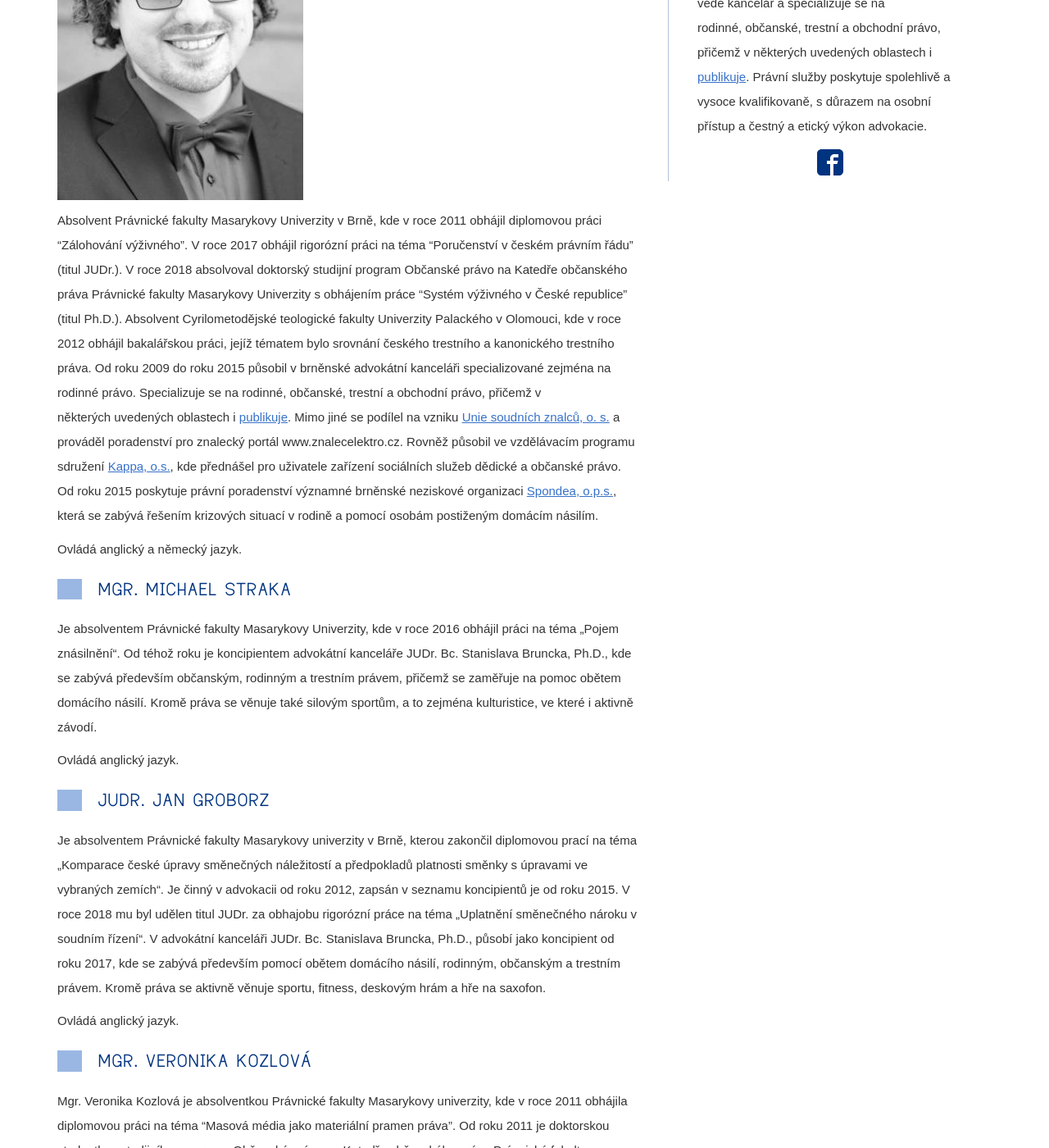
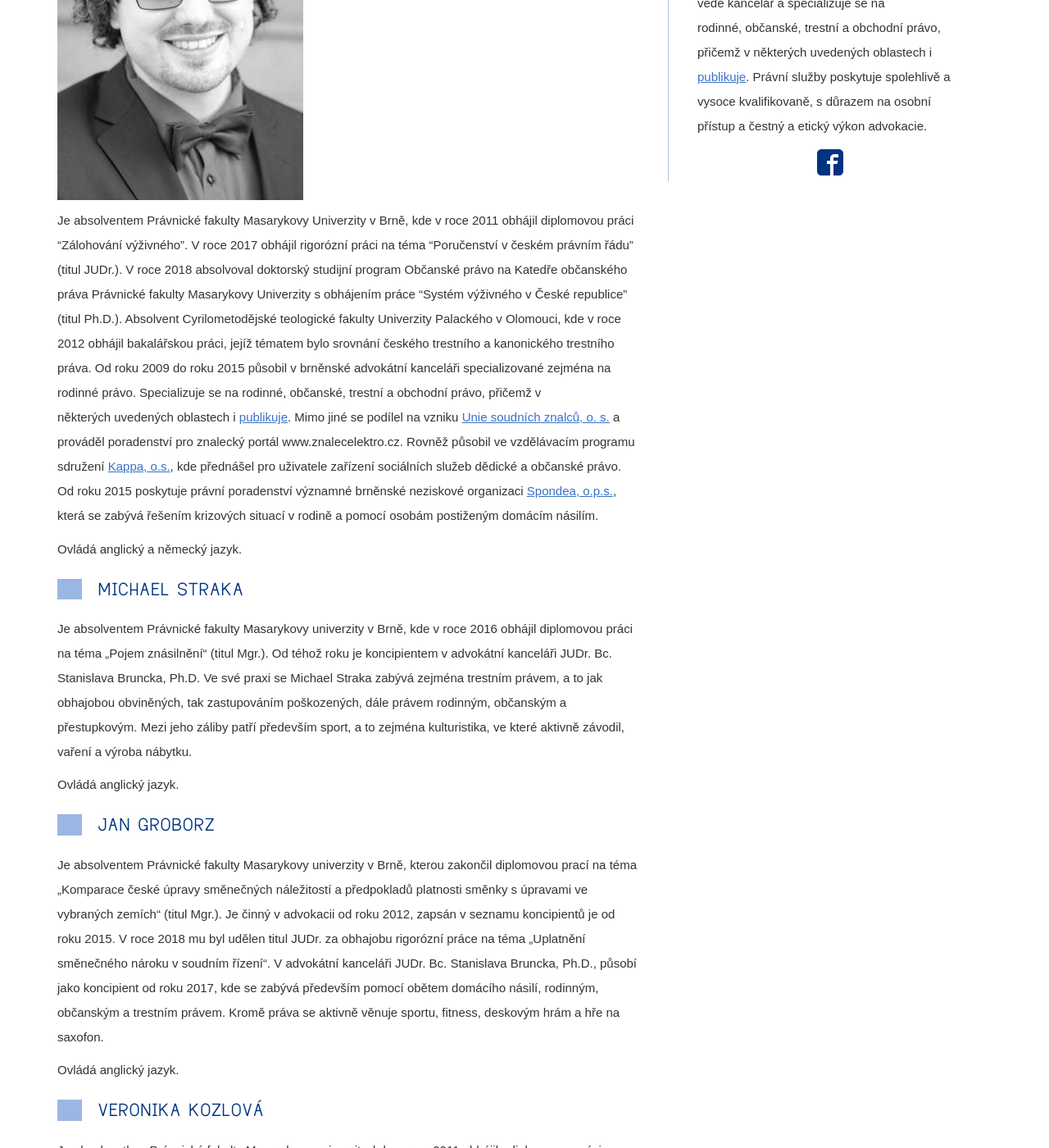
Before and after one commit to Pave91/bruncko-web, a Jekyll site: the page built from osoby-v-kancelari.md, in a window 1280 px wide and 1400 px high, scrolled down 564 px. Shown: the whole window at 82% size. Built offline with Jekyll 4.4.1, drawn with Linux system fonts in a browser that asks for light colours; nearby versions of some CDN libraries; some of the changed text lies outside the part shown.

Commit message:
Update osoby-v-kancelari.md

```diff
--- a/osoby-v-kancelari.md
+++ b/osoby-v-kancelari.md
@@ -9,7 +9,7 @@
 
 ![Mgr. Bc. Stanislav Bruncko]({{site.baseurl}}/www/img/SB.jpg)
 
-Absolvent Právnické fakulty Masarykovy Univerzity v Brně, kde v roce 2011 obhájil diplomovou práci "Zálohování výživného". V roce 2017 obhájil rigorózní práci na téma "Poručenství v českém právním řádu" (titul JUDr.). V roce 2018 absolvoval doktorský studijní program Občanské právo na Katedře občanského práva Právnické fakulty Masarykovy Univerzity s obhájením práce "Systém výživného v České republice" (titul Ph.D.).
+Je absolventem Právnické fakulty Masarykovy Univerzity v Brně, kde v roce 2011 obhájil diplomovou práci "Zálohování výživného". V roce 2017 obhájil rigorózní práci na téma "Poručenství v českém právním řádu" (titul JUDr.). V roce 2018 absolvoval doktorský studijní program Občanské právo na Katedře občanského práva Právnické fakulty Masarykovy Univerzity s obhájením práce "Systém výživného v České republice" (titul Ph.D.).
 Absolvent Cyrilometodějské teologické fakulty Univerzity Palackého v Olomouci, kde v roce 2012 obhájil bakalářskou práci, jejíž tématem bylo srovnání českého trestního a kanonického trestního práva.
 Od roku 2009 do roku 2015 působil v brněnské advokátní kanceláři specializované zejména na rodinné právo.
 Specializuje se na rodinné, občanské, trestní a obchodní právo, přičemž v některých uvedených oblastech i [publikuje]({{site.baseurl}}/publikacni-cinnost#bruncko).
@@ -19,30 +19,38 @@
 
 
 
-## Mgr. Michael Straka
-Je absolventem Právnické fakulty Masarykovy Univerzity, kde v roce 2016 obhájil práci na téma „Pojem znásilnění“. Od téhož roku je koncipientem advokátní kanceláře JUDr. Bc. Stanislava Bruncka, Ph.D., kde se zabývá především občanským, rodinným a trestním právem, přičemž se zaměřuje na pomoc obětem domácího násilí. Kromě práva se věnuje také silovým sportům, a to zejména kulturistice, ve které i aktivně závodí.
+## Michael Straka
+Je absolventem Právnické fakulty Masarykovy univerzity v Brně, kde v roce 2016 obhájil diplomovou práci na téma „Pojem znásilnění“ (titul Mgr.). Od téhož roku je koncipientem v advokátní kanceláři JUDr. Bc. Stanislava Bruncka, Ph.D. Ve své praxi se Michael Straka zabývá zejména trestním právem, a to jak obhajobou obviněných, tak zastupováním poškozených, dále právem rodinným, občanským a přestupkovým.
+Mezi jeho záliby patří především sport, a to zejména kulturistika, ve které aktivně závodil, vaření a výroba nábytku.
 
 Ovládá anglický jazyk.
 
 
-## JUDr. Jan Groborz
-Je absolventem Právnické fakulty Masarykovy univerzity v Brně, kterou zakončil diplomovou prací na téma „Komparace české úpravy směnečných náležitostí a předpokladů platnosti směnky s úpravami ve vybraných zemích“. Je činný v advokacii od roku 2012, zapsán v seznamu koncipientů je od roku 2015. V roce 2018 mu byl udělen titul JUDr. za obhajobu rigorózní práce na téma „Uplatnění směnečného nároku v soudním řízení“. V advokátní kanceláři JUDr. Bc. Stanislava Bruncka, Ph.D., působí jako koncipient od roku 2017, kde se zabývá především pomocí obětem domácího násilí, rodinným, občanským a trestním právem.
+## Jan Groborz
+Je absolventem Právnické fakulty Masarykovy univerzity v Brně, kterou zakončil diplomovou prací na téma „Komparace české úpravy směnečných náležitostí a předpokladů platnosti směnky s úpravami ve vybraných zemích“ (titul Mgr.). Je činný v advokacii od roku 2012, zapsán v seznamu koncipientů je od roku 2015. V roce 2018 mu byl udělen titul JUDr. za obhajobu rigorózní práce na téma „Uplatnění směnečného nároku v soudním řízení“. V advokátní kanceláři JUDr. Bc. Stanislava Bruncka, Ph.D., působí jako koncipient od roku 2017, kde se zabývá především pomocí obětem domácího násilí, rodinným, občanským a trestním právem.
 Kromě práva se aktivně věnuje sportu, fitness, deskovým hrám a hře na saxofon.
 
 Ovládá anglický jazyk.
 
 
-## Mgr. Veronika Kozlová
-Mgr. Veronika Kozlová je absolventkou Právnické fakulty Masarykovy univerzity, kde v roce 2011 obhájila diplomovou práci na téma "Masová média jako materiální pramen práva". Od roku 2011 je doktorskou studentkou studijního programu Občanské právo na Katedře občanského práva Právnické fakulty Masarykovy Univerzity, kde píše disertační práci na téma "Domácí násilí v občanském právu".
+## Veronika Kozlová
+Je absolventkou Právnické fakulty Masarykovy univerzity, kde v roce 2011 obhájila diplomovou práci na téma "Masová média jako materiální pramen práva" (titul Mgr.). Od roku 2011 je doktorskou studentkou studijního programu Občanské právo na Katedře občanského práva Právnické fakulty Masarykovy Univerzity, kde píše disertační práci na téma "Domácí násilí v občanském právu".
 Od roku 2013 pracovala jako právník neziskové organizace Spondea, o.p.s, kde se zabývala pomocí obětem domácího násilí.
 Advokátní koncipientkou JUDr. Bc. Stanislava Bruncka, Ph.D., je od roku 2015. Specializuje se na občanské, rodinné a trestní právo, zvláště pak na problematiku domácího násilí, kterou se zabývá i ve svých [odborných publikacích]({{site.baseurl}}/publikacni-cinnost#kozlova).
 Kromě práva se věnuje cvičení, zejména józe a akrobacii ve vzdušné síti. Je autorkou cvičení D-Yogi Fly a provozovatelkou studia Flash Gym – [www.jogavevzduchu.cz](http://www.jogavevzduchu.cz/).
 Od roku 2016 je na rodičovské dovolené, výkon koncipientské praxe má přerušen.
 
 
-## Praktikanti
-V současné době na pozici praktikantů působí několik studentů Právnické fakulty Masarykovy univerzity.
+## Anna Krejčí
+V advokátní kanceláři JUDr. Bc. Stanislava Bruncka, Ph.D. začala působit jako asistentka advokáta v roce 2017
+a v témže roce nastoupila na Právnickou fakultu Masarykovy univerzity v Brně (obor Právo a právní věda). V advokátní kanceláři má na starosti zejména organizační a technické zázemí a fakturaci klientům.
+Kromě studia práv aktivně praktikuje Ashtanga jógu. Pochází z brněnské hudební rodiny, proto se také
+věnuje zpěvu a hře na housle. Ovládá anglický jazyk.
+
+
+## Právní asistenti
+V současné době na pozici právních asistentů působí i další studenti Právnické fakulty Masarykovy univerzity.
 
 
 ## Chcete se i Vy stát součástí našeho týmu?
-_Pokud máte zájem stát se součástí našeho týmu nebo pokud máte zájem o absolvování praxe, pak zašlete e-mailem svůj strukturovaný životopis JUDr. Bc. Stanislavu Brunckovi, Ph.D. ([stanislav@bruncko.cz](mailto:stanislav@bruncko.cz)) - ozveme se Vám sami obratem._
+_Pokud máte zájem stát se součástí našeho týmu nebo pokud máte zájem o absolvování praxe, pak zašlete e-mailem svůj životopis a motivační dopis JUDr. Bc. Stanislavu Brunckovi, Ph.D. ([stanislav@bruncko.cz](mailto:stanislav@bruncko.cz)) - ozveme se Vám sami obratem._
```
